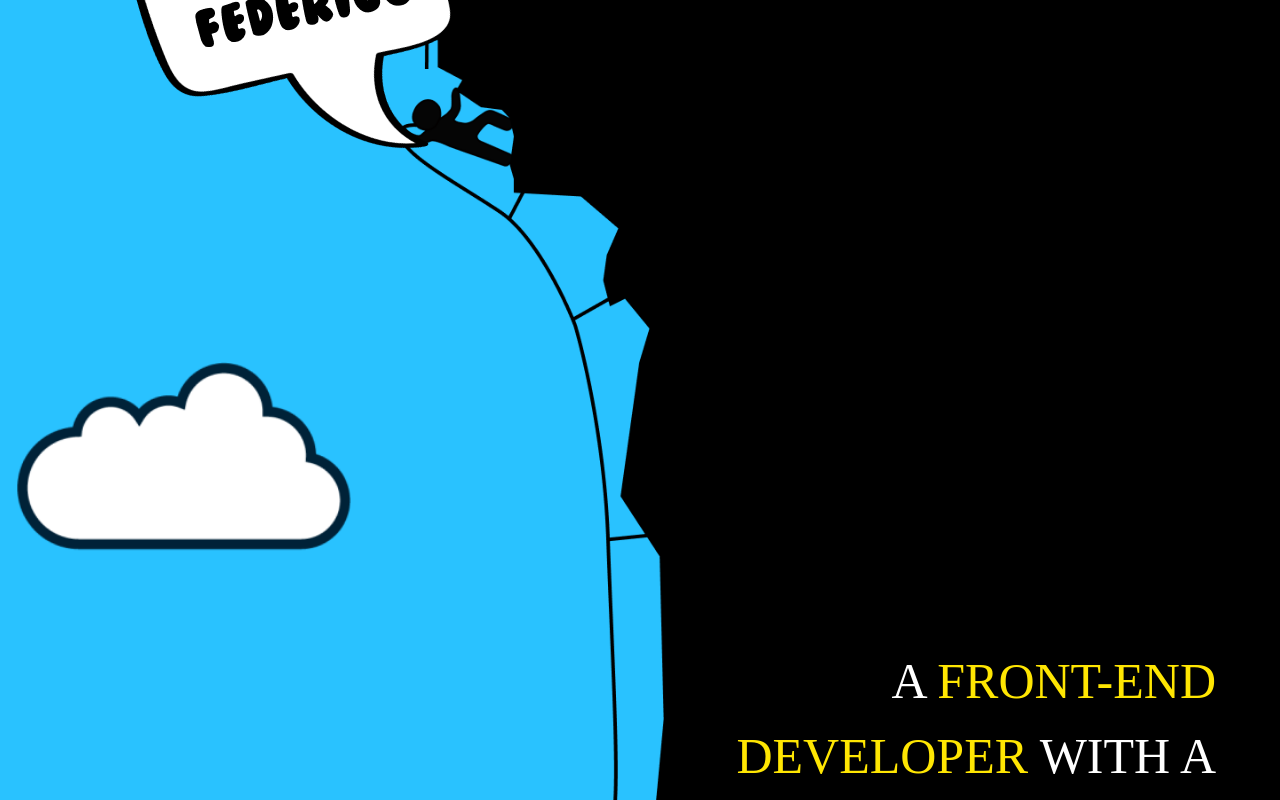
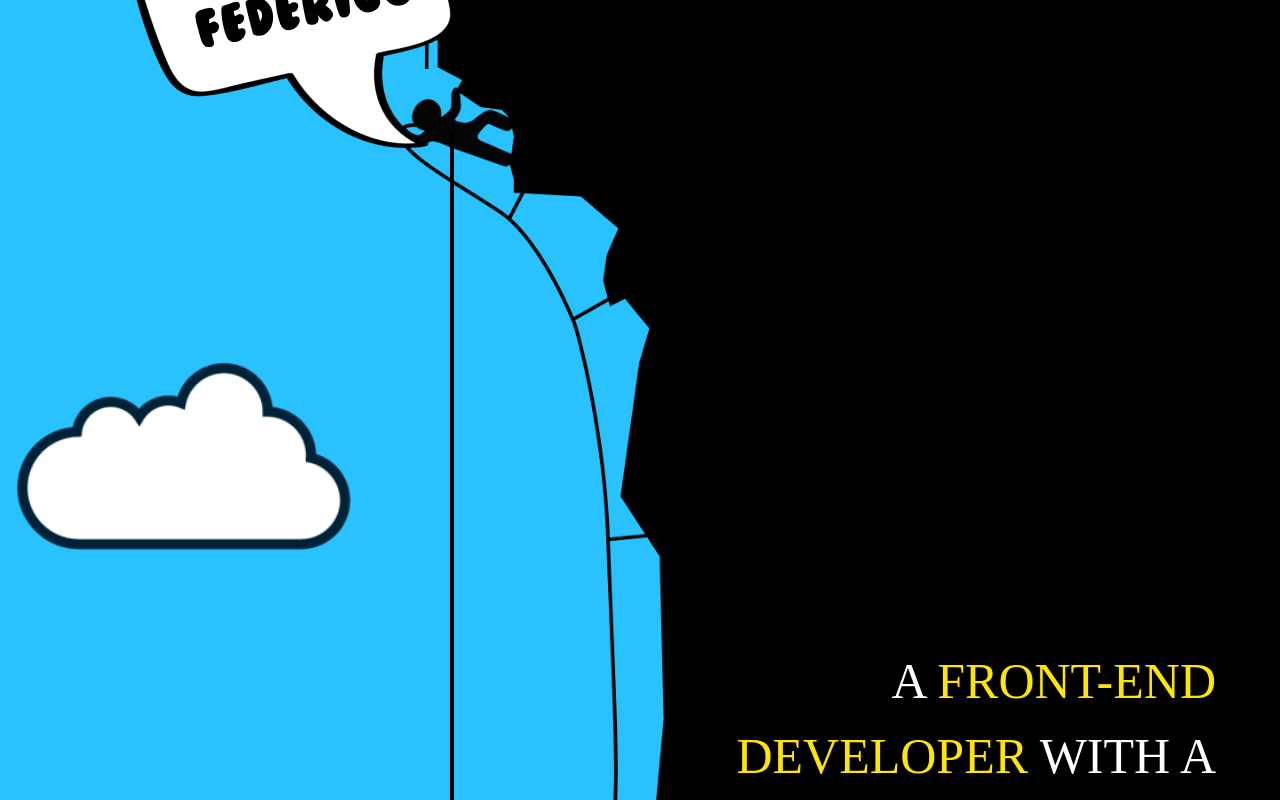
Before and after one commit to FedericoVelez25/Life_Portfolio, a Vue app in the folder bigportfolio/: page /#/ in a window 1280 px wide. Shown: the part 1140-1940 px from the top of the page. Built offline with nearby package versions, Linux system fonts and the light colour scheme.

Commit message:
falling climber added

```diff
--- a/bigportfolio/src/components/pieces/EpicContent.vue
+++ b/bigportfolio/src/components/pieces/EpicContent.vue
@@ -9,6 +9,7 @@
       src="@/assets/hero/clouds/cloud_1.png"
       alt="cloud"
     />
+    <img class="falling" src="@/assets/hero/climber_fall.png" alt="fall" />
     <div class="info">
       <p id="intro_text">
         A <span style="color: #ffe602">Front-End developer</span> with a
@@ -131,6 +132,12 @@ export default {
   z-index: 10;
 }
 
+.falling {
+  position: absolute;
+  top: 10%;
+  left: 18%;
+}
+
 /* INTRO TEXT */
 
 .info {
--- a/bigportfolio/src/components/pieces/ProjCard.vue
+++ b/bigportfolio/src/components/pieces/ProjCard.vue
@@ -117,7 +117,7 @@ h2 {
 }
 
 .underline {
-  width: 70%;
+  width: 65%;
   height: 40px;
   background-color: #ffe602;
   align-self: center;
```
Also changed, not shown: bigportfolio/src/assets/hero/climber_fall.png (added).
